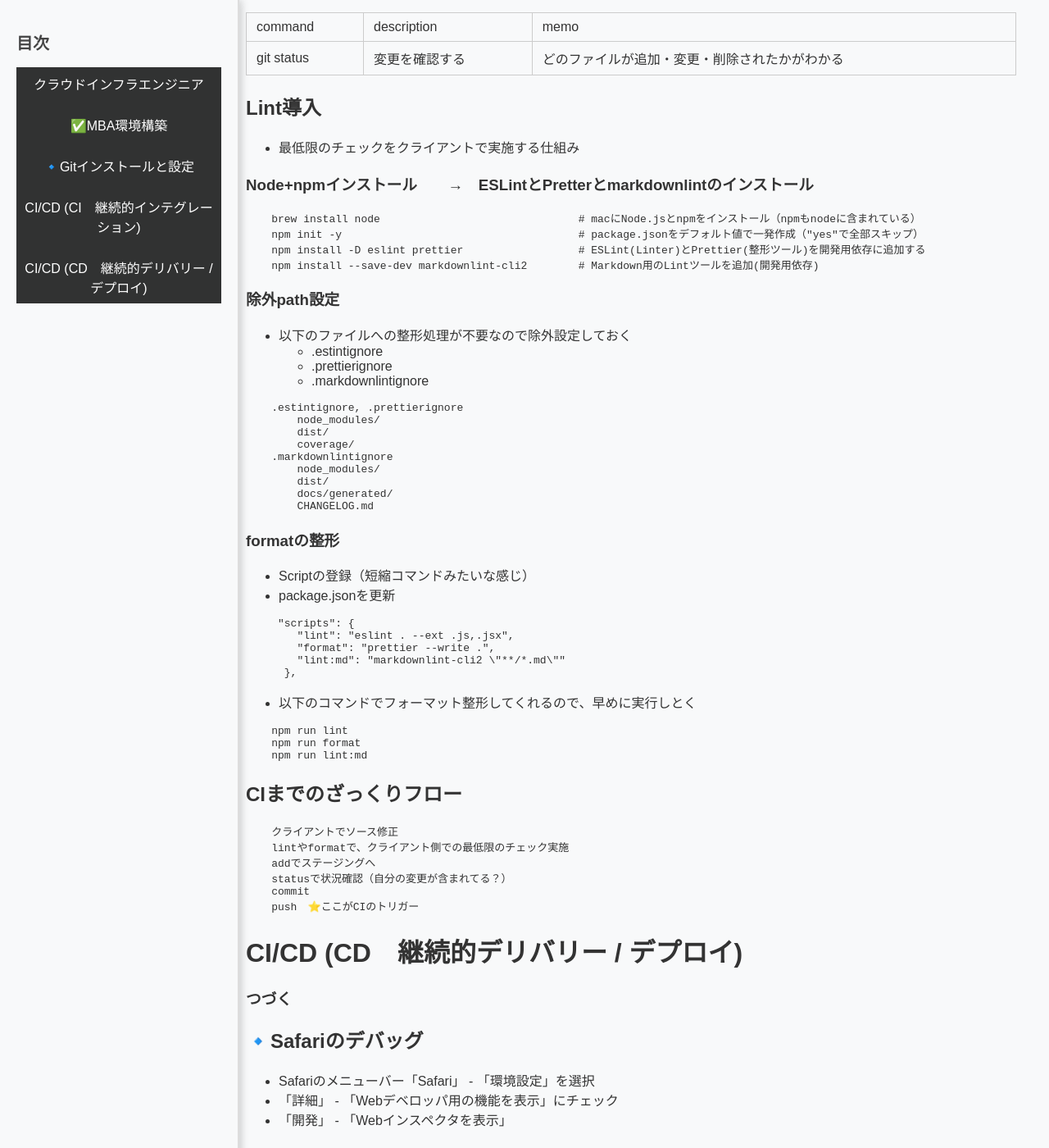
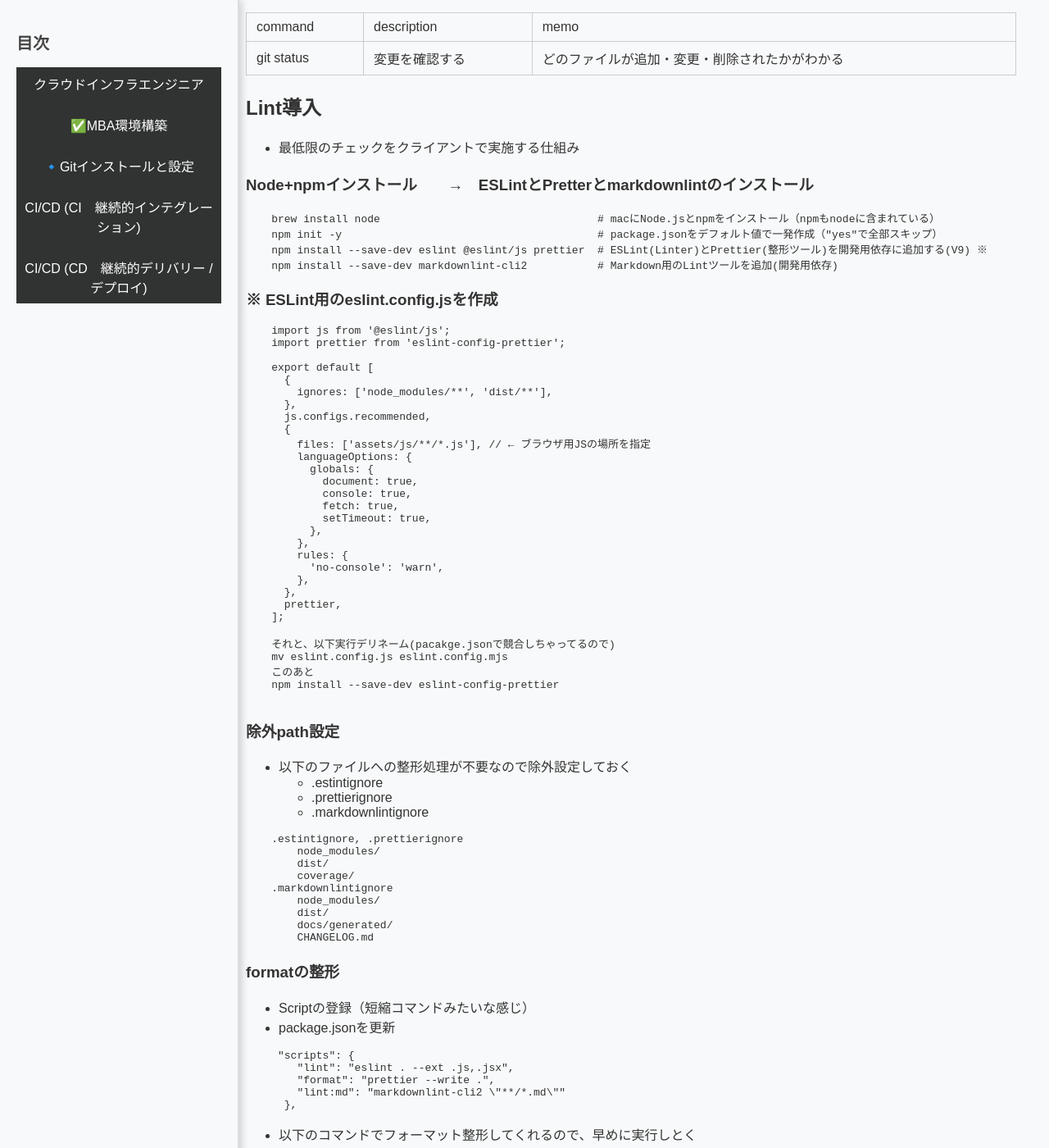
Before and after one commit to cloudrobo48/aws-cloud, a Jekyll site: the page built from docs/mac/mac-memo.md, in a window 1280 px wide and 1400 px high, scrolled down 3290 px. Shown: the whole window at 82% size. Built offline with Jekyll 4.4.1, drawn with Linux system fonts in a browser that asks for light colours.

Commit message:
update eslint.config.mjs

````diff
--- a/docs/mac/mac-memo.md
+++ b/docs/mac/mac-memo.md
@@ -180,11 +180,46 @@ layout: default
 ### Node+npmインストール　　→　ESLintとPretterとmarkdownlintのインストール
 
 ```
-    brew install node                               # macにNode.jsとnpmをインストール（npmもnodeに含まれている）
-    npm init -y                                     # package.jsonをデフォルト値で一発作成（"yes"で全部スキップ）
-    npm install -D eslint prettier                  # ESLint(Linter)とPrettier(整形ツール)を開発用依存に追加する
-    npm install --save-dev markdownlint-cli2        # Markdown用のLintツールを追加(開発用依存)
+    brew install node                                  # macにNode.jsとnpmをインストール（npmもnodeに含まれている）
+    npm init -y                                        # package.jsonをデフォルト値で一発作成（"yes"で全部スキップ）
+    npm install --save-dev eslint @eslint/js prettier  # ESLint(Linter)とPrettier(整形ツール)を開発用依存に追加する(V9) ※
+    npm install --save-dev markdownlint-cli2           # Markdown用のLintツールを追加(開発用依存)
 ```
+
+### ※ ESLint用のeslint.config.jsを作成
+```
+    import js from '@eslint/js';
+    import prettier from 'eslint-config-prettier';
+
+    export default [
+      {
+        ignores: ['node_modules/**', 'dist/**'],
+      },
+      js.configs.recommended,
+      {
+        files: ['assets/js/**/*.js'], // ← ブラウザ用JSの場所を指定
+        languageOptions: {
+          globals: {
+            document: true,
+            console: true,
+            fetch: true,
+            setTimeout: true,
+          },
+        },
+        rules: {
+          'no-console': 'warn',
+        },
+      },
+      prettier,
+    ];
+
+    それと、以下実行デリネーム(pacakge.jsonで競合しちゃってるので)
+    mv eslint.config.js eslint.config.mjs
+    このあと
+    npm install --save-dev eslint-config-prettier
+
+```
+
 
 ### 除外path設定
 
--- a/package.json
+++ b/package.json
@@ -27,6 +27,7 @@
   "devDependencies": {
     "@eslint/js": "^9.30.0",
     "eslint": "^9.30.0",
+    "eslint-config-prettier": "^10.1.5",
     "markdownlint-cli2": "^0.18.1",
     "prettier": "^3.6.2"
   }
````
Also changed, not shown: eslint.config.js (deleted, +0 -17 lines), eslint.config.mjs (added, +25 -0 lines), 1 other file.
